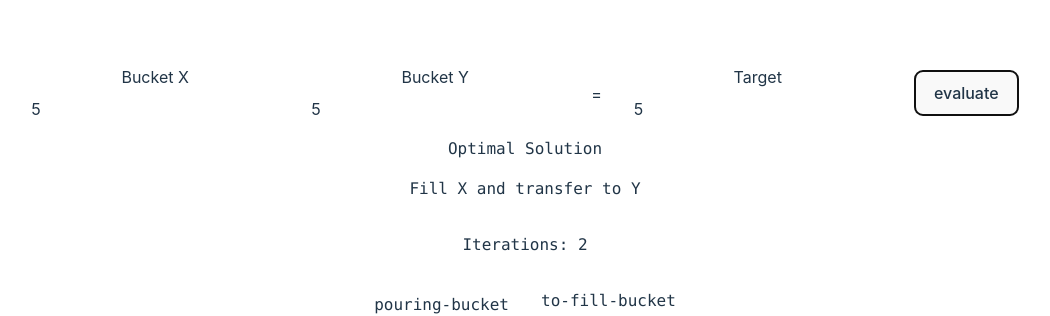
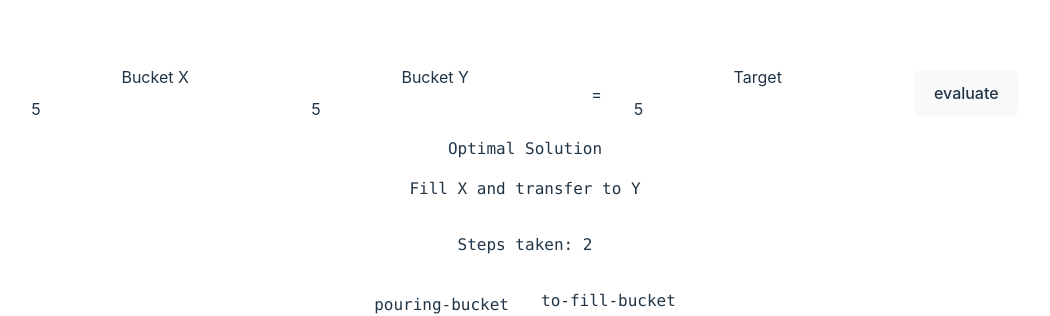
Before and after one commit to NewCastile/chicksgold-water-jug-challenge, a React (Vite) app: page / in a window 1280 px wide. Both pictures are taken after typing "5", "5", "5" into the empty fields and a click on the button "evaluate". Shown: the part 143-459 px from the top of the page, without its empty margins (115-1165 px from the left). Built offline with nearby package versions, Linux system fonts and the light colour scheme.

Commit message:
update for layout

```diff
--- a/src/components/Form.tsx
+++ b/src/components/Form.tsx
@@ -52,7 +52,9 @@ export const Form = ({ disabled, handleFormSubmit }: IFormProps) => {
           type={"number"}
         />
       </div>
-      <button type={"submit"}>evaluate</button>
+      <button disabled={disabled} type={"submit"}>
+        evaluate
+      </button>
     </form>
   )
 }
--- a/src/components/SolutionTrack.tsx
+++ b/src/components/SolutionTrack.tsx
@@ -5,7 +5,7 @@ export const SolutionTrack = ({ track }: ISolutionTrackProps) => {
     <pre className={"flex w-full flex-col items-center justify-center gap-8"}>
       <pre>{track.trackProcessDescription}</pre>
       {track.trackStepsTaken > 0 && (
-        <pre>Iterations: {track.trackStepsTaken}</pre>
+        <pre>Steps taken: {track.trackStepsTaken}</pre>
       )}
       {track.trackSteps.map((step, stepIdx) => {
         const [a, b] = step
```
